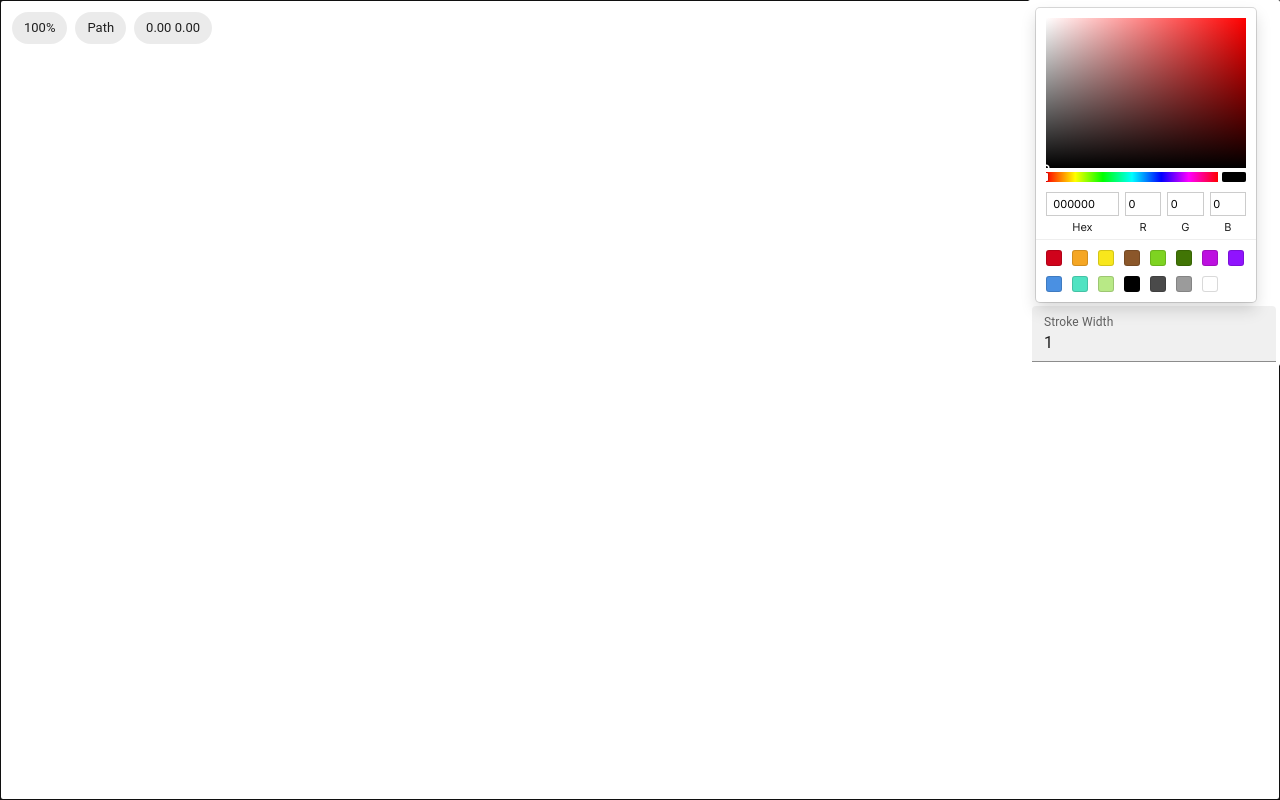
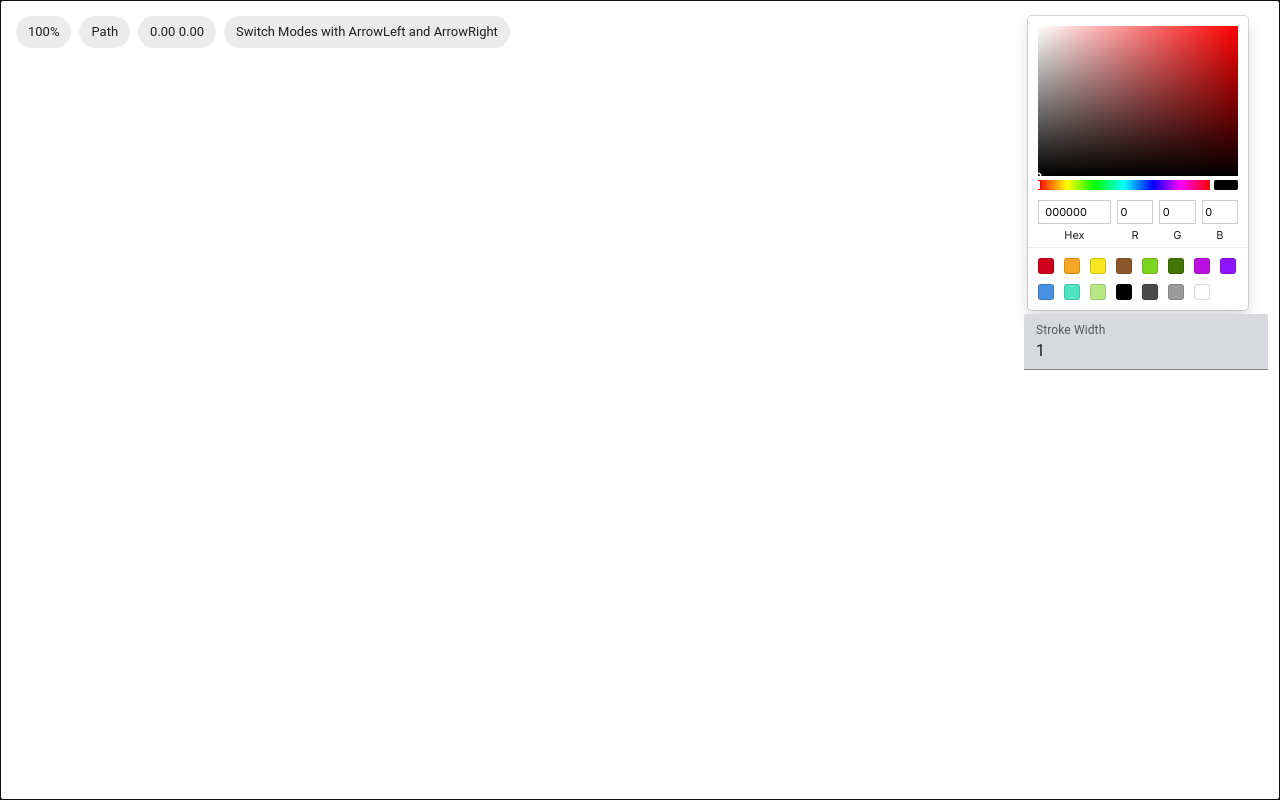
Before and after one commit to iwei20/melamine, a Next.js app: page / in a window 1280 px wide. Built offline with nearby package versions, Linux system fonts and the light colour scheme.

Commit message:
Require mouse down to hide InfoBar

```diff
--- a/src/app/canvas.tsx
+++ b/src/app/canvas.tsx
@@ -135,6 +135,7 @@ export default function Canvas() {
             cursorY={mouseHook.cursorY.state}
             rawCursorX={mouseHook.rawCursorX.state}
             rawCursorY={mouseHook.rawCursorY.state}
+            isMouseDown={inputTracker.current.isHeld(InputBuilder.fromMouse(0).build())}
         />
 
         {modesHook.currModeData.mode_specific_element}
--- a/src/app/components/info_bar.tsx
+++ b/src/app/components/info_bar.tsx
@@ -1,7 +1,6 @@
 import { Chip } from "@mui/material";
-import { RefObject, useEffect, useRef, useState } from "react";
-import { useStateRef } from "../usestateref";
-import { useMouseOverHide } from "../hooks/mouse_over_hide";
+import { useRef, useState } from "react";
+import { useMouseOverAndDownHide} from "../hooks/mouse_over_hide";
 
 export interface InfoBarProps {
     zoom: number,
@@ -10,17 +9,19 @@ export interface InfoBarProps {
     cursorY: number,
     rawCursorX: number,
     rawCursorY: number,
+    isMouseDown: boolean,
 }
 
 export function InfoBar(props: InfoBarProps) {
     const [visible, setVisible] = useState(true);
     const divRef = useRef<HTMLDivElement>(null);
 
-    useMouseOverHide(props.rawCursorX, props.rawCursorY, divRef, setVisible);
+    useMouseOverAndDownHide(props.rawCursorX, props.rawCursorY, divRef, setVisible, props.isMouseDown);
 
-    return (<div ref={divRef} className={`absolute m-2 select-none pointer-events-none ${visible ? "z-10" : "opacity-0"}`} >
+    return (<div ref={divRef} className={`absolute m-3 select-none pointer-events-none ${visible ? "z-10" : "opacity-0"}`} >
         <Chip label={`${Math.round(props.zoom * 100)}%`} className="m-1 bg-gray-200" />
         <Chip label={props.modeName} className="m-1 bg-gray-200" />
         <Chip label={`${props.cursorX.toFixed(2)} ${props.cursorY.toFixed(2)}`} className="m-1 bg-gray-200" />
+        <Chip label="Switch Modes with ArrowLeft and ArrowRight" className="m-1 bg-gray-200" />
     </div>);
 }
--- a/src/app/components/path_menu.tsx
+++ b/src/app/components/path_menu.tsx
@@ -19,7 +19,7 @@ export function PathMenu(props: PathMenuProps) {
 
     useMouseOverAndDownHide(props.rawCursorX, props.rawCursorY, divRef, setVisible, props.isMouseDown);
 
-    return (<div ref={divRef} className={`absolute select-none right-0 top-0 z-10 p-1 flex flex-col bg-white rounded-sm pointer-events-none ${visible ? "" : "invisible"}`}>
+    return (<div ref={divRef} className={`absolute select-none right-0 top-0 z-10 p-3 flex flex-col bg-transparent rounded-sm pointer-events-none ${visible ? "" : "invisible"}`}>
         <SketchPicker
             color={props.selectedColor}
             onChange={(color) => props.setSelectedColor(color.rgb)}
@@ -27,7 +27,7 @@ export function PathMenu(props: PathMenuProps) {
             disableAlpha={true}
         />
         <TextField
-            className="m-1 text-black pointer-events-auto"
+            className="m-1 text-black bg-gray-200 pointer-events-auto"
             id="filled-basic"
             label="Stroke Width"
             variant="filled"
```
